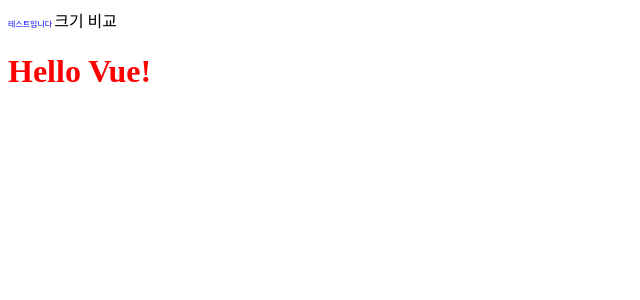
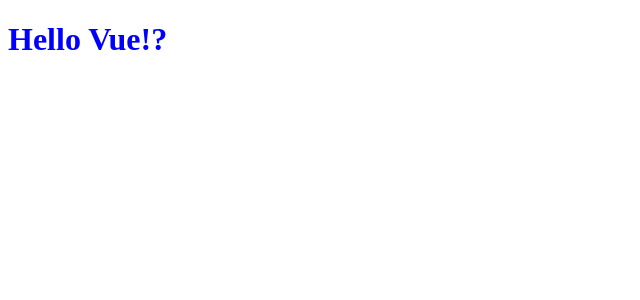
Before and after one commit to S-Onix/vue-todo, a Vue app: page / in a window 1280 px wide. Shown: the top 300 px of the page, without its empty margins (0-640 px from the left). Built offline with nearby package versions, Linux system fonts and the light colour scheme.

Commit message:
devserver setting

```diff
--- a/App.vue
+++ b/App.vue
@@ -1,20 +1,12 @@
 <template>
-    <div>
-        <span class="span-test">
-            테스트입니다
-        </span>
-        <span>
-            크기 비교
-        </span>
-        <h1>{{ msg }}</h1>
-    </div>
+    <h1>{{msg}}</h1>
 </template>
 
 <script>
 export default {
     data () {
         return {
-            msg : 'Hello Vue!'
+            msg : 'Hello Vue!?'
         }
     }
 }
@@ -22,10 +14,6 @@
 
 <style scoped>
 h1 {
-    color: red;
-}
-.span-test {
     color: blue;
-    font-size: 50%;
 }
 </style>
--- a/index.html
+++ b/index.html
@@ -1,10 +1,16 @@
+
+<!doctype html>
 <html lang="ko">
 <head>
-    <meta charset="UTF-8">
-    <meta name="viewport" content="width=device-width, initial-scale=1.0">
-    <title>Todo App</title>
+  <meta charset="UTF-8">
+  <meta name="viewport"
+        content="width=device-width, user-scalable=no, initial-scale=1.0, maximum-scale=1.0, minimum-scale=1.0">
+  <meta http-equiv="X-UA-Compatible" content="ie=edge">
+  <link rel="shortcut icon" href="/favicon.ico">
+  <link rel="icon" href="favicon.png">
+  <title>Vue Todo app</title>
 </head>
 <body>
-    <div id="app"></div>
+  <div id="app"></div>
 </body>
 </html>
--- a/main.js
+++ b/main.js
@@ -3,10 +3,5 @@
 
 new Vue({
   el: "#app",
-  //createElement는 콜백함수
-  //render(createElement) {
-  //아래의 콜백함수는 최상위 컴포넌트를 인수로 받는다
-  //return createElement(App);
-  //},
   render: (h) => h(App),
 });
--- a/package.json
+++ b/package.json
@@ -4,6 +4,7 @@
   "description": "",
   "main": "index.js",
   "scripts": {
+    "dev" : "node_modules\\.bin\\webpack-dev-server --mode development",
     "build": "node_modules\\.bin\\webpack --mode production"
   },
   "repository": {
@@ -24,6 +25,7 @@
     "@babel/core": "^7.10.5",
     "@babel/preset-env": "^7.10.4",
     "babel-loader": "^8.1.0",
+    "clean-webpack-plugin": "^3.0.0",
     "copy-webpack-plugin": "^6.0.3",
     "css-loader": "^4.0.0",
     "html-webpack-plugin": "^4.3.0",
--- a/webpack.config.js
+++ b/webpack.config.js
@@ -2,6 +2,8 @@
 const VueLoaderPlugin = require("vue-loader/lib/plugin");
 const HtmlWebpackPlugin = require("html-webpack-plugin");
 const CopyPlugin = require("copy-webpack-plugin");
+const { CleanWebpackPlugin } = require("clean-webpack-plugin");
+
 require("@babel/polyfill");
 
 module.exports = {
@@ -19,14 +21,10 @@
         test: /\.vue$/,
         loader: "vue-loader",
       },
-      // this will apply to both plain `.js` files
-      // AND `<script>` blocks in `.vue` files
       {
         test: /\.js$/,
         loader: "babel-loader",
       },
-      // this will apply to both plain `.css` files
-      // AND `<style>` blocks in `.vue` files
       {
         test: /\.css$/,
         use: ["vue-style-loader", "css-loader"],
@@ -51,10 +49,16 @@
        */
       patterns: [
         {
-          from: "assets/",
+          from: "assets",
           to: "",
         },
       ],
     }),
+    //빌드할때마다 삭제하고 시작함
+    new CleanWebpackPlugin(),
   ],
+  devServer: {
+    open: false, // npm run dev 가 실행될때 브라우저가 바로 열리게끔 하겠다
+    hot: true, // hot module replacement :: HMR 수정사항이 바로 반영이 되서 브라우저에서 확인이 가능하게 하는 설정
+  },
 };
```
Also changed, not shown: 5 other files (tests, documents, lock files or other folders).
